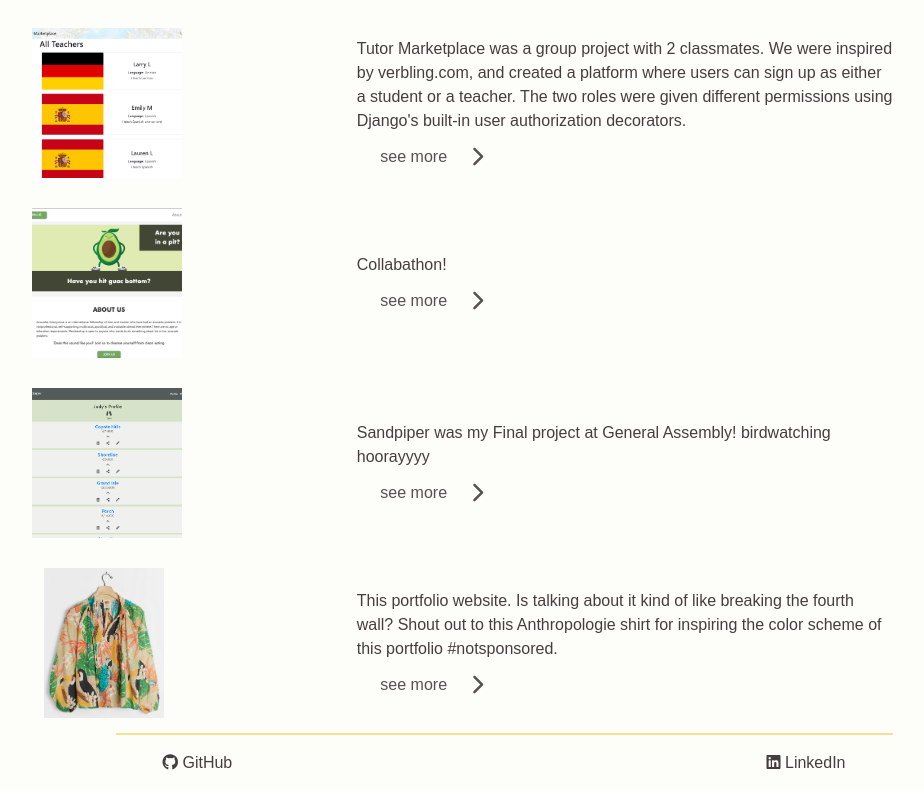
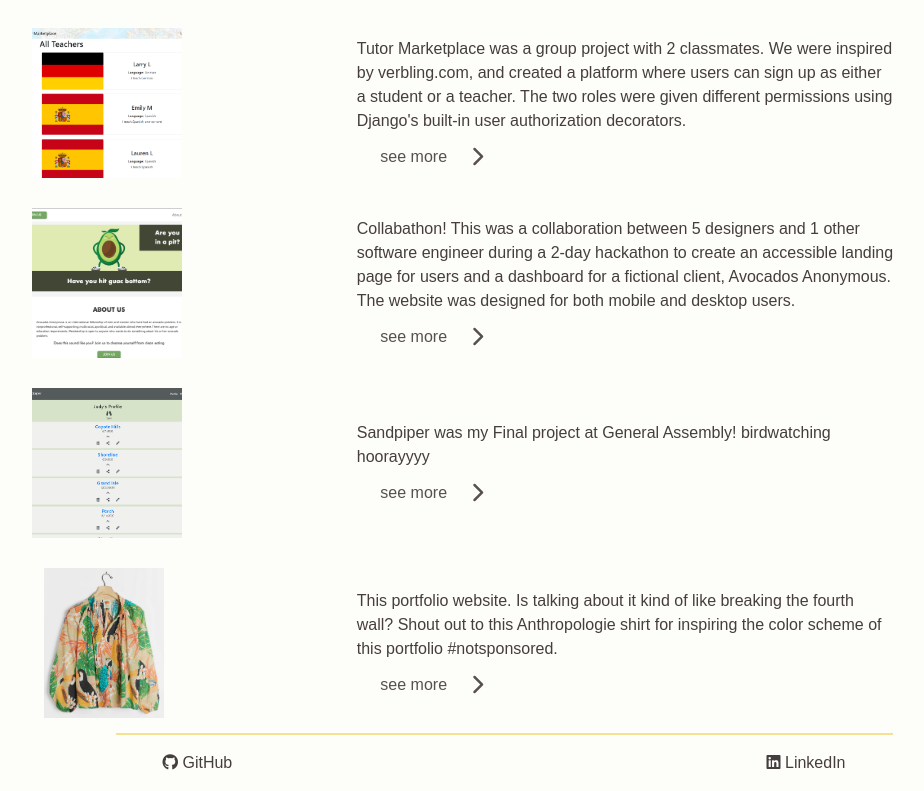
Before and after one commit to kimjudyh/portfolio, a React (Create React App) app: page / in a window 1280 px wide. Shown: the part 2404-3195 px from the top of the page, without its empty margins (136-1060 px from the left). Built offline with nearby package versions, Linux system fonts and the light colour scheme.

Commit message:
added to best parts, challenges for some projects

```diff
--- a/src/components/Project.js
+++ b/src/components/Project.js
@@ -21,6 +21,7 @@ const Project = () => {
         projectTechnology={project1.projectTechnology}
         timeline={project1.timeline}
         bestParts={project1.bestParts}
+        challenges={project1.challenges}
       />
 
       {/* Project 2 - Imagerie */}
@@ -32,6 +33,7 @@ const Project = () => {
         projectTechnology={project2.projectTechnology}
         timeline={project2.timeline}
         bestParts={project2.bestParts}
+        challenges={project2.challenges}
         left='-40%'
       />
 
@@ -57,6 +59,7 @@ const Project = () => {
         projectTechnology={project4.projectTechnology}
         timeline={project4.timeline}
         bestParts={project4.bestParts}
+        challenges={project4.challenges}
         left='-40%'
       />
 
@@ -70,6 +73,7 @@ const Project = () => {
         projectTechnology={project5.projectTechnology}
         timeline={project5.timeline}
         bestParts={project5.bestParts}
+        challenges={project5.challenges}
         left='-30%'
       />
 
@@ -83,6 +87,7 @@ const Project = () => {
         projectTechnology={project6.projectTechnology}
         timeline={project6.timeline}
         bestParts={project6.bestParts}
+        challenges={project6.challenges}
         left='8%'
       />
     </div>
--- a/src/components/ProjectWriteup.js
+++ b/src/components/ProjectWriteup.js
@@ -12,7 +12,11 @@ export const project1 = {
   <p>April 3 - April 10, 2020</p>,
   bestParts:
   <p>
-
+    It was so satisfying to see the all the pieces come together - the CSS, event listeners placed on the DOM, the timers to make bunnies and snakes pop up randomly, and the logic to enable or disable buttons.
+  </p>,
+  challenges:
+  <p>
+    I had trouble with the timers because I was forgetting to clear them! I was very perplexed as my level timer counted down at an accelerating pace. Once I figured that out, controlling the length of time a bunny appeared and how often it popped up during the level was more manageable.
   </p>
 }
 
@@ -24,7 +28,7 @@ export const project2 = {
   projectTechnology:
   <><p>Node.js, Express, MongoDB</p>
   <p>Dependencies: bcyptjs, body-parser, cloudinary, connect-multiparty, connect-mongo, dotenv, ejs, express, express-session, method-override, mongoose</p>
-  <p>Deployed using Heroku</p>
+  <p>Deployed to Heroku</p>
   </>,
   timeline:
   <p>April 23 - May 1, 2020</p>,
@@ -35,6 +39,12 @@ export const project2 = {
   </p>
   <p>
     The design of the webpage was a compromise between me and my partner. My partner wanted a photo in the background, and I was initially against it because I thought it would make the site too busy when other photos were being shown. But with a dark theme laid over the background image, I think it turned well!
+  </p>
+  </>,
+  challenges:
+  <>
+  <p>
+
   </p>
   </>
 }
@@ -48,7 +58,7 @@ export const project3 = {
   <>
   <p>Django, Python, PostgreSQL</p>
   <p>Dependencies: django-bootstrap-datepicker-plus</p>
-  <p>Deployed using Heroku</p>
+  <p>Deployed to Heroku</p>
   </>,
   timeline:
   <p>May 13 - May 20, 2020</p>,
@@ -64,12 +74,29 @@ export const project3 = {
 export const project4 = {
   summary:
   <p>
-    Collabathon!
+    Collabathon! This was a collaboration between 5 designers and 1 other software engineer during a 2-day hackathon to create an accessible landing page for users and a dashboard for a fictional client, Avocados Anonymous. The website was designed for both mobile and desktop users.
   </p>,
   projectTechnology:
-  <p> Node.js, Express, MongoDB</p>,
+  <>
+  <p> Node.js, Express, MongoDB, Mongoose, Bootstrap</p>
+  <p>Deployed to Heroku</p>
+  </>
+  ,
   timeline:
-  <p>May 21 - May 22, 2020</p>
+  <p>May 21 - May 22, 2020</p>,
+  bestParts:
+  <>
+  <p>
+    I learned so much about designing a website during this collabathon, especially how to utilize Figma to establish the color scheme and font styles. I used the design concepts I learned from this project in my final project.
+  </p>
+  <p>
+    Some code I'm proud of is the live signup form verification. This was a request from the design team that I wasn't sure I could fulfill, but working off of Bootstrap's input verification code, I got something working by presentation time. I attached event listeners on each input field that triggered verification on a focus out event. So if the user clicked the field and left without filling it out, a red x appeared. If the field was filled out correctly, a green checkmark appeared before the user hit submit.
+  </p>
+  </>,
+  challenges:
+  <p>
+    The biggest challenge was the lack of time. The design team did a great job providing us with a skeleton layout at the beginning so that Lisa and I could get started with the EJS templates and CSS. But making both the mobile and desktop versions was tough to do in the 2 days we had. There were also feature requests that we weren't able to get to, like sorting the client's dashboard by name, email, and date.
+  </p>
 }
 
 export const project5 = {
@@ -78,9 +105,26 @@ export const project5 = {
     Sandpiper was my Final project at General Assembly! birdwatching hoorayyyy
   </p>,
   projectTechnology:
-  <p> React, Node.js, Express, MongoDB</p>,
+  <>
+  <p> React, Node.js, Express, MongoDB</p>
+  <p>Dependencies:</p>
+  <p>Deployed to Heroku</p>
+  </>
+  ,
   timeline:
-  <p>June 4 - June 15, 2020</p>
+  <p>June 4 - June 15, 2020</p>,
+  bestParts:
+  <>
+  <p>
+
+  </p>
+  </>,
+  challenges:
+  <>
+  <p>
+
+  </p>
+  </>
 }
 
 export const project6 = {
@@ -91,7 +135,19 @@ export const project6 = {
   projectTechnology:
   <p>React</p>,
   timeline:
-  <p>June 25 - June 29, 2020</p>
+  <p>June 25 - June 29, 2020</p>,
+  bestParts:
+  <>
+  <p>
+    My favorite part was coming up with a design inspiration collage. I placed my color scheme and screenshots from Anthropologie onto a page in Figma and kept it up on my second monitor. The collage put me in a bright, tropical mood!
+  </p>
+  </>,
+  challenges:
+  <>
+  <p>
+    Deciding on a design was tough.
+  </p>
+  </>
 }
 
 const ProjectWriteup = {
```
